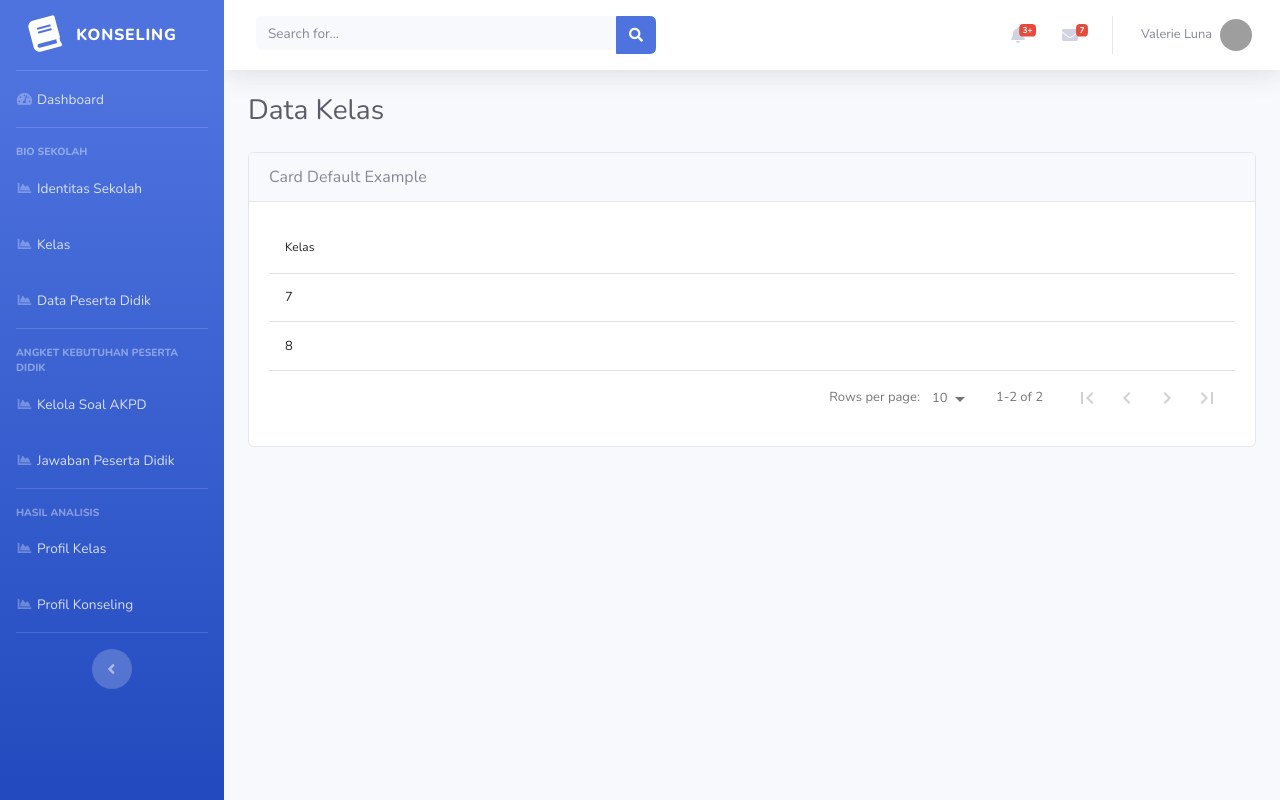
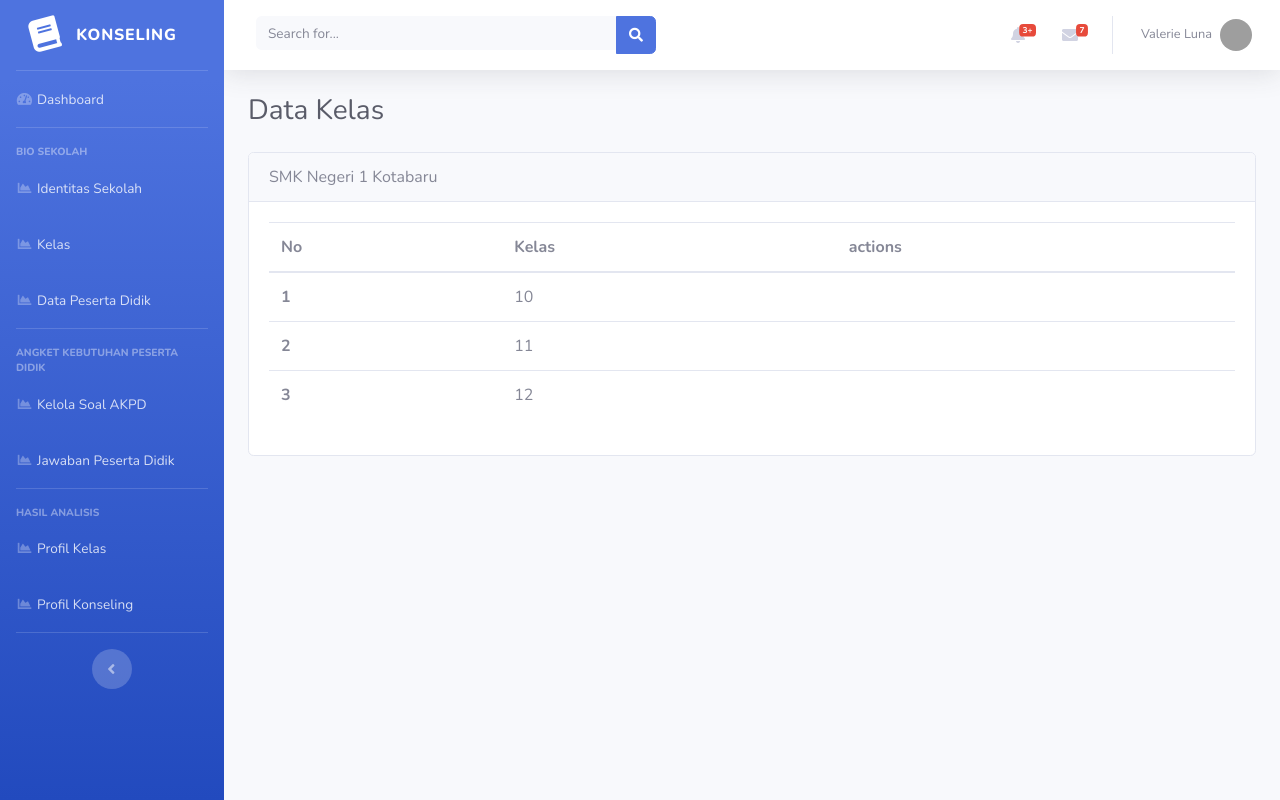
Before and after one commit to hendri2212/konseling, a React (Create React App) app in the folder frontend/: page /kelas in a window 1280 px wide. Built offline with nearby package versions, Linux system fonts and the light colour scheme; grey boxes are pictures that could not be loaded.

Commit message:
update: table halaman Kelas
sebelumnya menggunakan react-data-table-component menjadi basic table

```diff
--- a/frontend/src/pages/Kelas/index.js
+++ b/frontend/src/pages/Kelas/index.js
@@ -1,32 +1,39 @@
-import { Component } from "react";
 import PageHeading from "../../components/PageHeading";
 
 //Navigation
 import Sidebar from '../../components/Navigation/Sidebar';
 import Topbar from '../../components/Navigation/Topbar';
 import CardDefault from "../../components/Cards/Default";
-import DataTable from "react-data-table-component";
 
 function Kelas() {
-    const columns = [
+
+    // raw data
+    const data = [
         {
-            name: 'Kelas',
-            selector: row => row.kelas,
+            id: 1,
+            kelas: '10',
+            year: '2021',
+        },
+        {
+            id: 2,
+            kelas: '11',
+            year: '2021',
+        },
+        {
+            id: 3,
+            kelas: '12',
+            year: '2021',
         },
     ];
 
-    const data = [
-        {
-            id: 1,
-            kelas: '7',
-            year: '1988',
-        },
-        {
-            id: 2,
-            kelas: '8',
-            year: '1984',
-        },
-    ];
+    // data mapping & table body
+    const tableBody = data.map((item) =>
+        <tr>
+            <th scope="row">{item.id}</th>
+            <td>{item.kelas}</td>
+            <td></td>
+        </tr>
+    );
 
     return (
         <div>
@@ -51,12 +58,19 @@ function Kelas() {
 
                             <div className="row">
                                 <div class="col-lg-12">
-                                    <CardDefault title="Card Default Example">
-                                        <DataTable
-                                            columns={columns}
-                                            data={data}
-                                            pagination
-                                        />
+                                    <CardDefault title="SMK Negeri 1 Kotabaru">
+                                        <table className="table table-hover">
+                                            <thead>
+                                                <tr>
+                                                    <th scope="col">No</th>
+                                                    <th scope="col">Kelas</th>
+                                                    <th scope="col">actions</th>
+                                                </tr>
+                                            </thead>
+                                            <tbody>
+                                                {tableBody}
+                                            </tbody>
+                                        </table>
                                     </CardDefault>
                                 </div>
                             </div>
```
